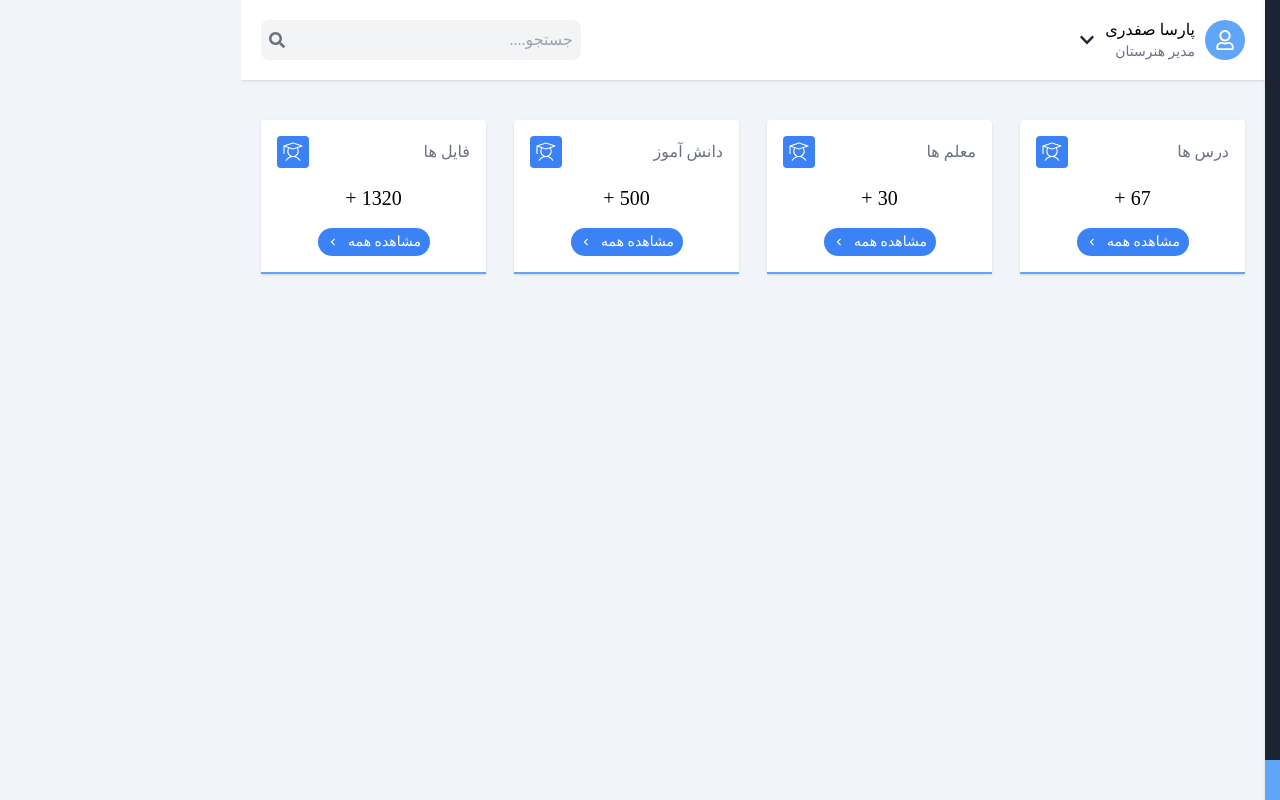
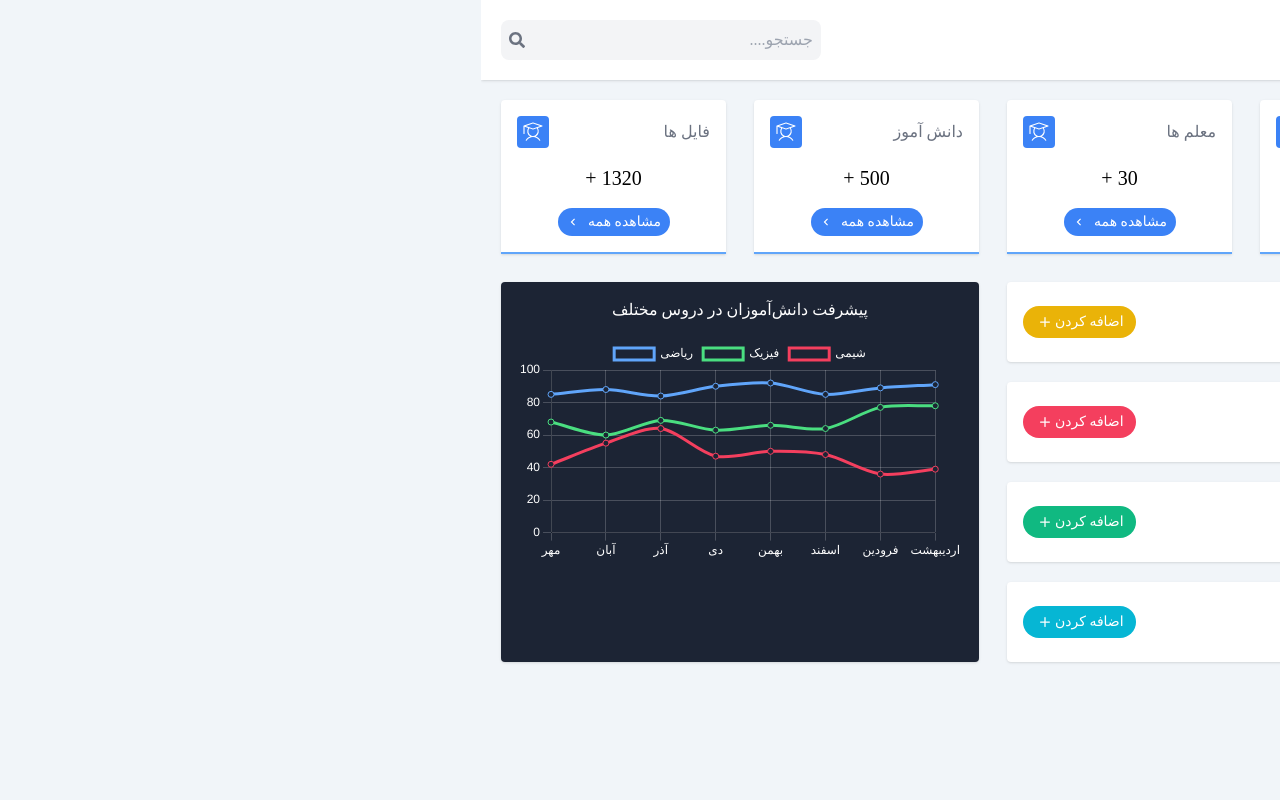
Before and after one commit to parsa-vesali/panel, a React (Vite) app: page /dashboard in a window 1280 px wide. Built offline with nearby package versions, Linux system fonts and the light colour scheme; a web font is replaced by a local one.

Commit message:
the project updated

```diff
--- a/package.json
+++ b/package.json
@@ -10,7 +10,9 @@
     "preview": "vite preview"
   },
   "dependencies": {
+    "chart.js": "^4.4.3",
     "react": "^18.3.1",
+    "react-chartjs-2": "^5.2.0",
     "react-dom": "^18.3.1",
     "react-icons": "^5.2.1",
     "react-router-dom": "^6.24.0",
--- /dev/null
+++ b/src/Components/AddSection.jsx
@@ -0,0 +1,27 @@
+import React from 'react';
+import { IoIosAdd } from "react-icons/io";
+
+export default function AddSection() {
+    return (
+        <div className='col-span-12 lg:col-span-6 flex flex-col gap-y-5'>
+            <Box title='اضافه کردن درس' subtitle='برای افزودن درس جدید' color='bg-yellow-500' hoverColor='bg-yellow-400' />
+            <Box title='اضافه کردن دانش‌آموز' subtitle=' افزودن دانش‌آموز جدید' color='bg-rose-500' hoverColor='bg-rose-400' />
+            <Box title='اضافه کردن معلم' subtitle='برای افزودن  معلم جدید' color='bg-emerald-500' hoverColor='bg-emerald-400' />
+            <Box title='اضافه کردن پرسنل' subtitle=' افزودن  عضو جدید به پرسنل' color='bg-cyan-500' hoverColor='bg-cyan-400' />
+        </div>
+    );
+}
+
+function Box({ title, subtitle, color, hoverColor }) {
+    return (
+        <div className="bg-white px-2 py-4 lg:p-4 w-full flex justify-between items-center shadow rounded">
+            <div className="">
+                <h2 className='font-Dana-Bold'>{title}</h2>
+                <p className='text-gray-500  line-clamp-1'>{subtitle}</p>
+            </div>
+            <button className={`${color} flex items-center  text-white text-sm rounded-full px-3 py-1.5 transition-all duration-300`}>
+            اضافه کردن   <IoIosAdd className=' text-xl' />
+            </button>
+        </div>
+    );
+}
--- /dev/null
+++ b/src/Components/MainChart.jsx
@@ -0,0 +1,77 @@
+// ProgressChart.js
+import React from 'react';
+import { Line } from 'react-chartjs-2';
+import { Chart as ChartJS, LineElement, PointElement, CategoryScale, LinearScale, Tooltip, Legend } from 'chart.js';
+
+ChartJS.register(LineElement, PointElement, CategoryScale, LinearScale, Tooltip, Legend);
+
+const MainCahrt = () => {
+    const data = {
+        labels: ['مهر', 'آبان', 'آذر', 'دی', 'بهمن', 'اسفند', 'فرودین', 'اردیبهشت'],
+        datasets: [
+            {
+                label: 'ریاضی',
+                data: [85, 88, 84, 90, 92, 85, 89, 91],
+                borderColor: '#60a5fa',
+                backgroundColor: '#1C2434',
+                fill: true,
+                tension: 0.3,
+            },
+            {
+                label: 'فیزیک',
+                data: [68, 60, 69, 63, 66, 64, 77, 78],
+                borderColor: '#4ade80',
+                backgroundColor: '#1C2434',
+                fill: true,
+                tension: 0.3,
+            },
+            {
+                label: 'شیمی',
+                data: [42, 55, 64, 47, 50, 48, 36, 39],
+                borderColor: '#f43f5e',
+                backgroundColor: '#1C2434',
+                fill: true,
+                tension: 0.3,
+            },
+        ],
+    };
+
+    const options = {
+        responsive: true,
+        plugins: {
+            legend: {
+                labels: { color: '#fff' },
+            },
+
+            tooltip: {
+                enabled: true,
+                backgroundColor: '#333',
+                titleColor: '#fff',
+            },
+        },
+        scales: {
+            x: {
+                ticks: { color: '#fff' },
+                grid: { color: 'rgba(255, 255, 255, 0.2)' },
+                font: {
+                    family: 'Dana', // استفاده از فونت کاستوم
+                    size: 14,
+                },
+            },
+            y: {
+                ticks: { color: '#fff' },
+                grid: { color: 'rgba(255, 255, 255, 0.2)' },
+                beginAtZero: true,
+            },
+        },
+    };
+
+    return (
+        <div className="h-full p-4 bg-dark-blue rounded shadow">
+            <h2 className="text-center text-white mb-4">پیشرفت دانش‌آموزان در دروس مختلف</h2>
+            <Line data={data} options={options} />
+        </div>
+    );
+};
+
+export default MainCahrt;
--- a/src/Components/SideBar.jsx
+++ b/src/Components/SideBar.jsx
@@ -11,7 +11,7 @@ import { Link } from 'react-router-dom';
 
 export default function SideBar({ isOpen, toggleSidebar }) {
     return (
-        <div className={`fixed top-0 right-0 h-full w-[75%] sm:w-[20%] shadow p-5 text-white transform ${isOpen ? 'translate-x-0' : 'translate-x-full'} transition-transform duration-300 ease-in-out sm:relative sm:translate-x-0 sm:right-auto sm:left-0 z-50`} style={{ backgroundColor: '#1C2434' }}>
+        <div className={`fixed top-0 right-0  h-full w-[75%] sm:w-[20%] shadow p-5 text-white transform ${isOpen ? 'translate-x-0' : 'translate-x-full'} transition-transform duration-300 ease-in-out sm:relative sm:translate-x-0 sm:right-auto sm:left-0 z-50`} style={{ backgroundColor: '#1C2434' }}>
 
             <div className="flex items-center justify-between border-b border-white/50 pb-6">
 
--- a/src/Pages/Dashboard.jsx
+++ b/src/Pages/Dashboard.jsx
@@ -4,6 +4,8 @@ import NavBar from '../Components/NavBar'
 import { toast, ToastContainer } from 'react-toastify';
 import 'react-toastify/dist/ReactToastify.css';
 import InfoBoxes from '../Components/InfoBoxes';
+import AddSection from '../Components/AddSection';
+import MainChart from '../Components/MainChart';
 
 
 export default function Dashboard() {
@@ -36,8 +38,14 @@ export default function Dashboard() {
                 <SideBar isOpen={isSidebarOpen} toggleSidebar={toggleSidebar} />
                 <div className='flex-1'>
                     <NavBar toggleSidebar={toggleSidebar} />
-                    <div className='px-5 py-10'>
+                    <div className='px-5 py-5'>
                         <InfoBoxes />
+                        <div className="grid grid-cols-12 gap-6 sm:gap-7 mt-7">
+                            <AddSection />
+                            <div className="col-span-12 lg:col-span-6 flex flex-col gap-y-5">
+                                <MainChart />
+                            </div>
+                        </div>
                     </div>
                 </div>
             </div>
--- a/src/index.css
+++ b/src/index.css
@@ -30,6 +30,9 @@ input , textarea {
     outline: none;
     border: none;
 }
+* {
+    font-family: 'Dana' !important;
+}
 
 .Toastify__toast-body {
     direction: rtl !important;
```
Also changed, not shown: 1 other file (tests, documents, lock files or other folders).
